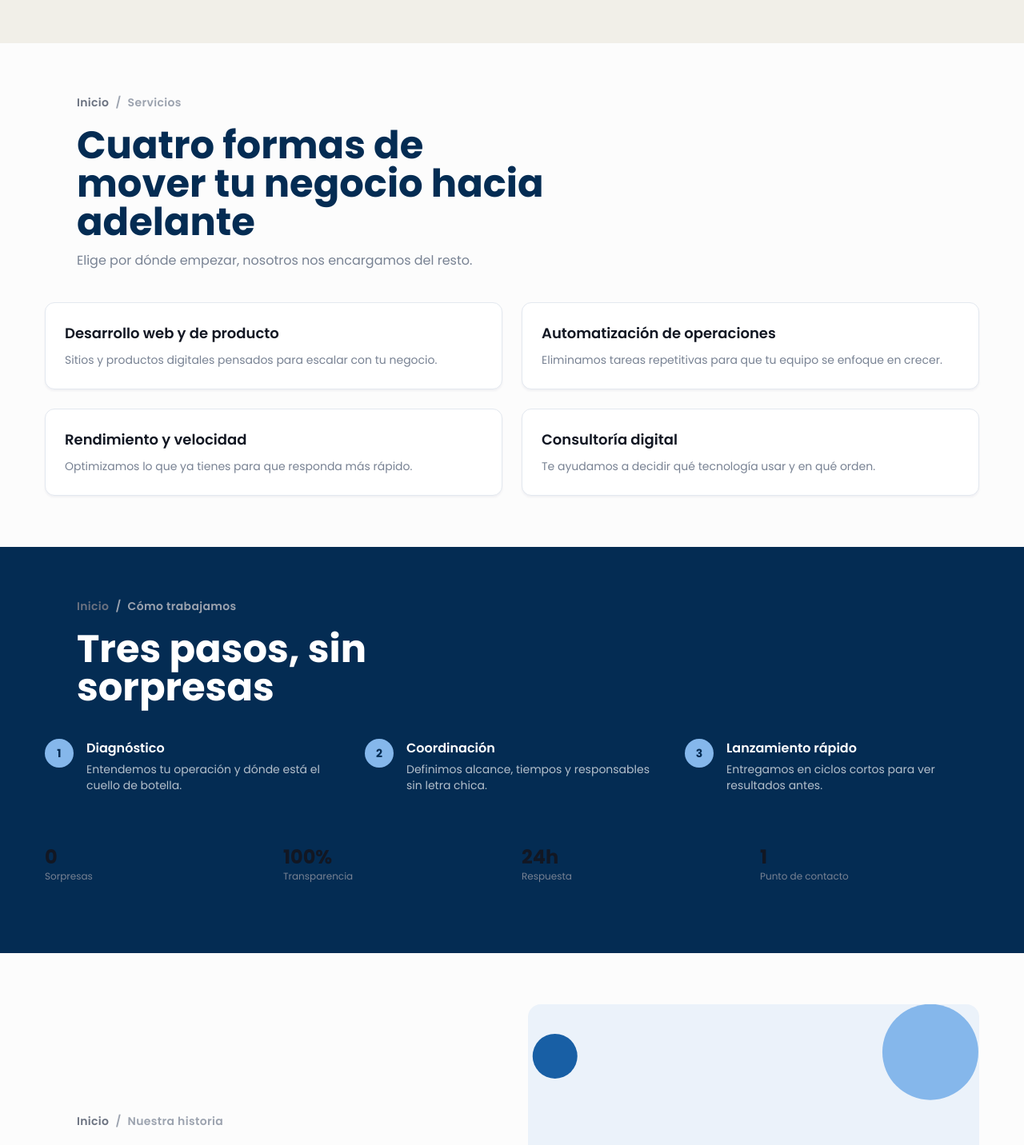
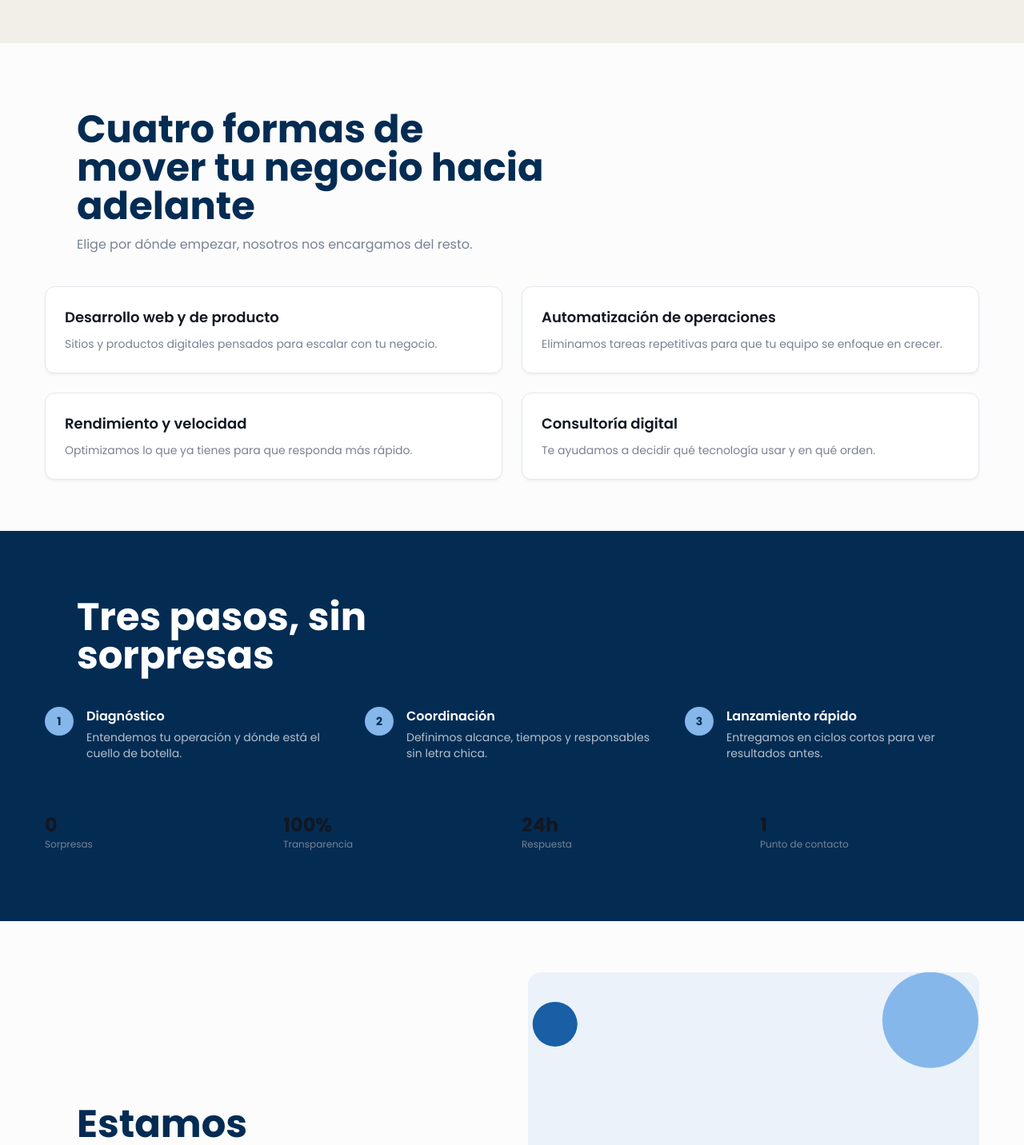
Before and after one commit to nolanpc/dynamic-data-web, a Next.js app: page / in a window 1280 px wide. Shown: the part 513-1945 px from the top of the page at 80% size. Built offline with nearby package versions, Linux system fonts and the light colour scheme.

Commit message:
fix: eyebrow undefined

```diff
--- a/src/components/sections/home/ServicesPreviewSection.tsx
+++ b/src/components/sections/home/ServicesPreviewSection.tsx
@@ -24,7 +24,7 @@ export default function ServicesPreviewSection() {
   return (
     <section className="container py-16">
       <SectionHeading
-        eyebrow="Servicios"
+        eyebrow={undefined}
         title="Cuatro formas de mover tu negocio hacia adelante"
         description="Elige por dónde empezar, nosotros nos encargamos del resto."
       />
--- a/src/components/sections/home/StoryPreviewSection.tsx
+++ b/src/components/sections/home/StoryPreviewSection.tsx
@@ -3,7 +3,7 @@ import TextWithGraphic from "@/components/shared/TextWithGraphic";
 export default function StoryPreviewSection() {
   return (
     <TextWithGraphic
-      eyebrow="Nuestra historia"
+      eyebrow={undefined}
       title="Estamos empezando — y lo decimos con orgullo"
       description="Somos un equipo nuevo, con toda la atención puesta en cada proyecto que tomamos."
     />
--- a/src/components/sections/home/WorkflowPreviewSection.tsx
+++ b/src/components/sections/home/WorkflowPreviewSection.tsx
@@ -20,7 +20,7 @@ export default function WorkflowPreviewSection() {
     <section className="bg-navy py-16">
       <div className="container">
         <SectionHeading
-          eyebrow="Cómo trabajamos"
+          eyebrow={undefined}
           title="Tres pasos, sin sorpresas"
           theme="dark"
         />
```
